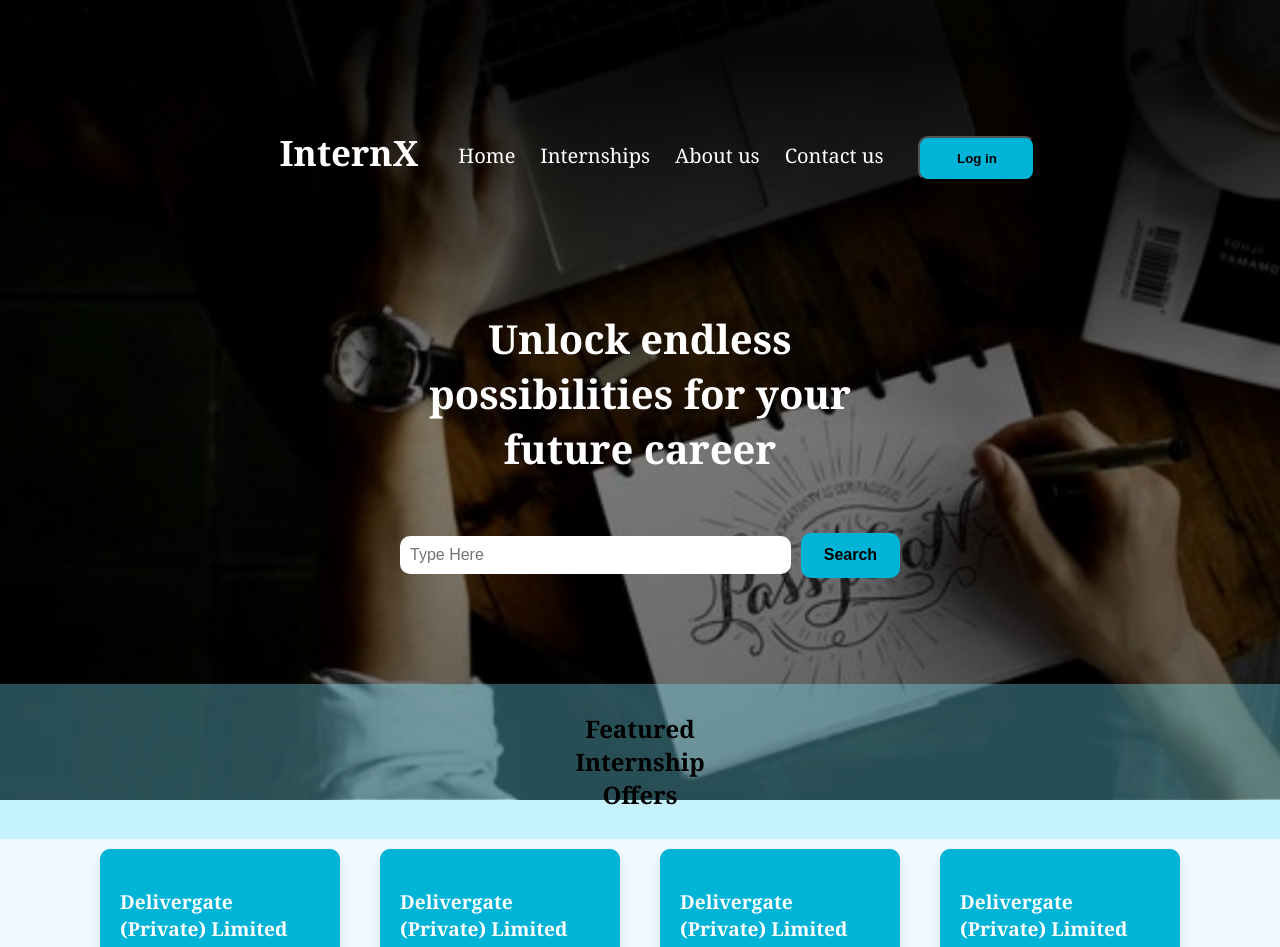
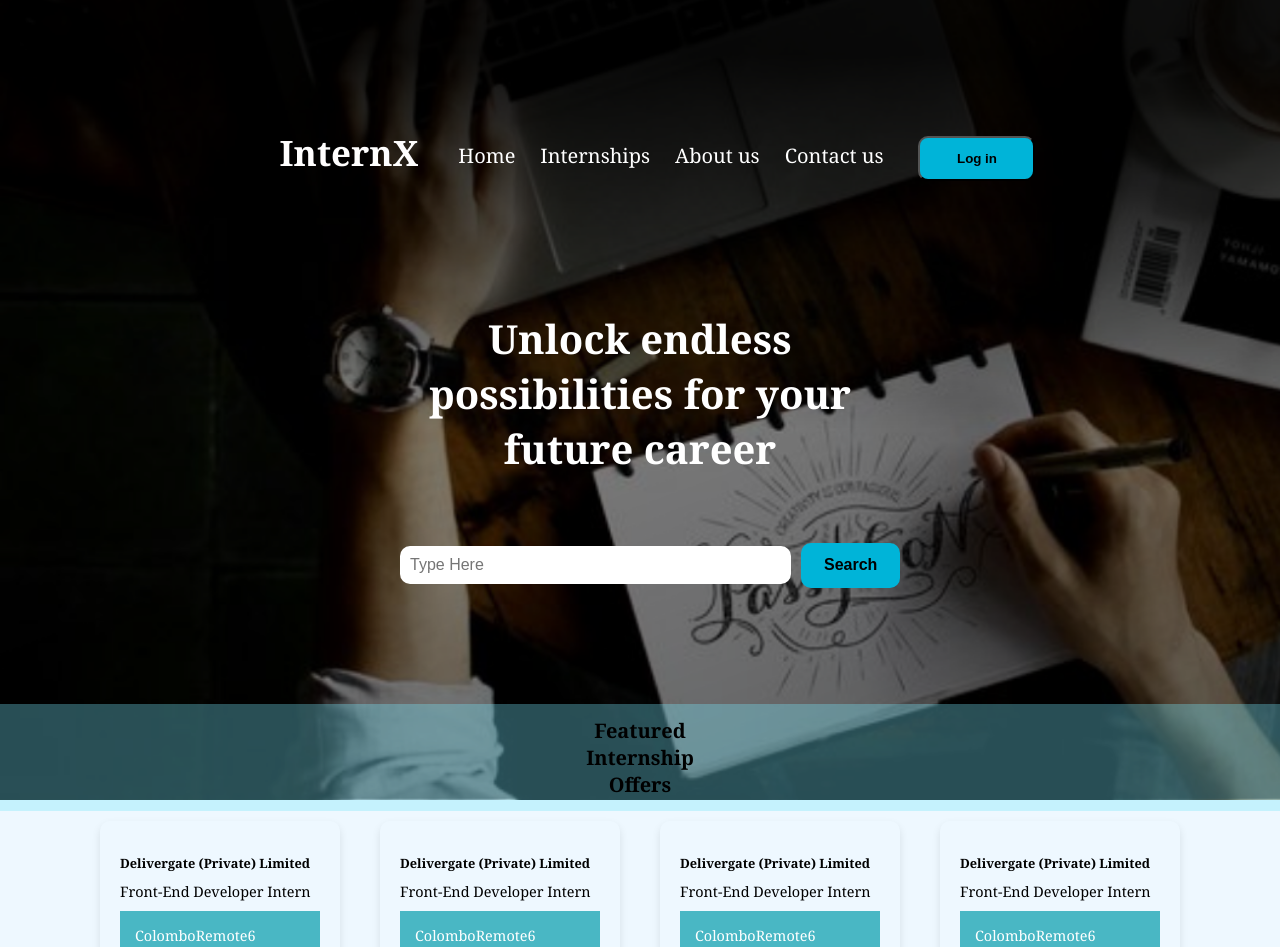
Before and after one commit to KushaRa/InternX_Front, a React (Create React App) app in the folder skillsync/: page /card in a window 1280 px wide. Shown: the top 947 px of the page. Built offline with nearby package versions, Linux system fonts and the light colour scheme.

Commit message:
changed ss

```diff
--- a/skillsync/src/Pages/Card/Card.css
+++ b/skillsync/src/Pages/Card/Card.css
@@ -48,7 +48,7 @@
 
 .cardSearchBar {
     display:flex;
-    /* padding: 10px; */
+    padding: 10px;
     font-size: 1em;
     width: 500px;
     margin-top: 20px;
@@ -59,7 +59,7 @@
 }
 
 .cardButton {
-    padding: 8px;
+    /* padding: 8px; */
     font-size: 1em;
     background-color: #00B4D8;
     color: #000000;
@@ -100,14 +100,19 @@
     background-color: #75e4fa57;
     padding: 8px  600px;
     text-align: center;
+    text-overflow: ellipsis;
+
 }
 
 .card-featured-internships h2 {
-    font-size: 1.5em;
-    margin-bottom: 20px;
+    font-size: 20px;
+    margin-bottom: 5px;
+    margin-top: 5px;
     border-style: initial;
+    overflow: hidden;
     border-radius: 10%;
-    flex: content;
+    text-overflow: ellipsis;
+    /* flex: content; */
 }
 
 .internship-cards {
@@ -118,27 +123,40 @@
   }
 
   .internship-card {
-    background-color: #00B4D8;
+    /* background-color: #00B4D8; */
     padding: 20px;
     width: 200px;
     border-radius: 10px;
-    color: #fff;
+    /* color: #fff; */
     text-align: left;
     box-shadow: 0 4px 8px rgba(2, 8, 8, 0.1);
     margin: 10px;
 }
+
+.card-header {
+  background-color: #4ab7c5;
+  color: #3bacce;
+  padding: 10px;
+}
+
+
   .internship-card h3 {
-    font-size: 1.2em;
+    font-size: 0.8em;
     margin-bottom: 10px;
   }
   .internship-card p {
-    font-size: 1em;
+    font-size: 0.9em;
     margin: 10px 0;
   }
   .card-details {
     display: flex;
     justify-content: space-between;
     font-size: 0.9em;
+    background-color: #10a0b0bc;
+  color: white;
+  padding: 15px;
+  margin-top: auto;
+
 
   }
   .all-job-offers {
```
